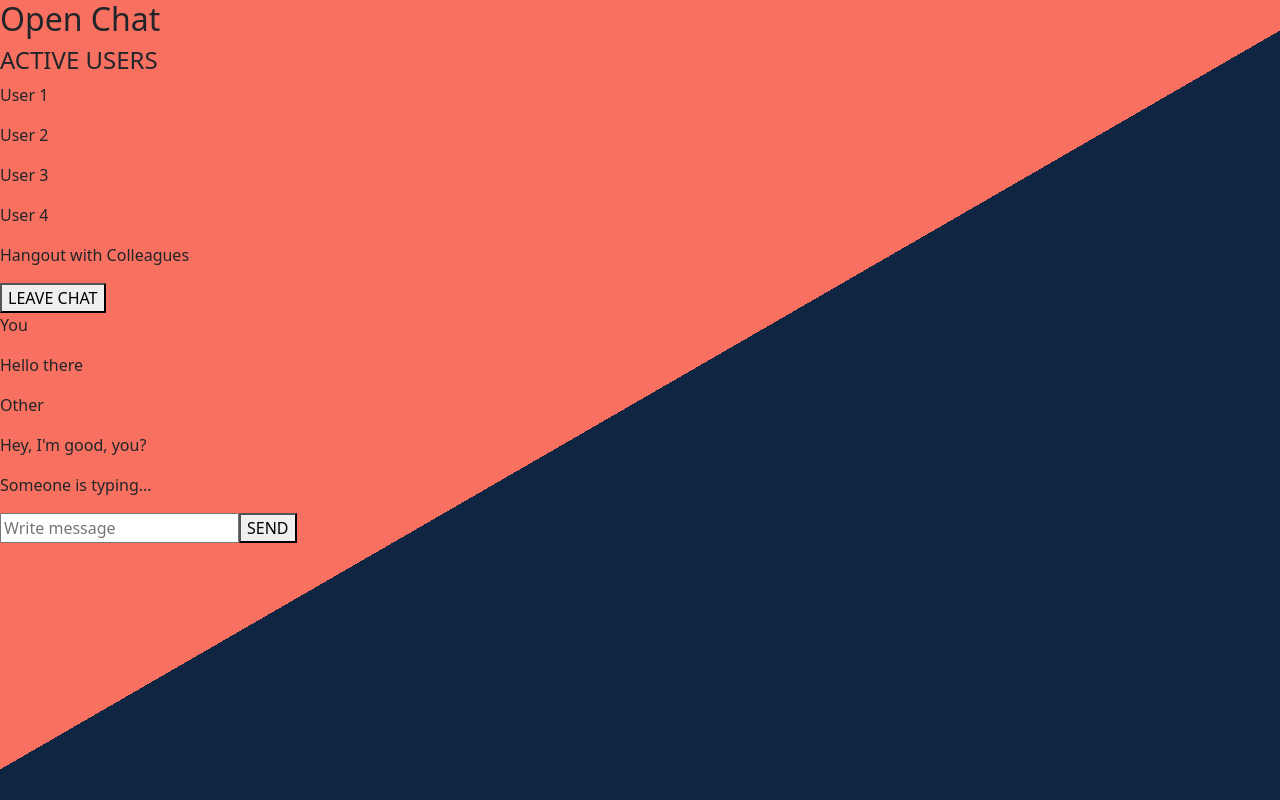
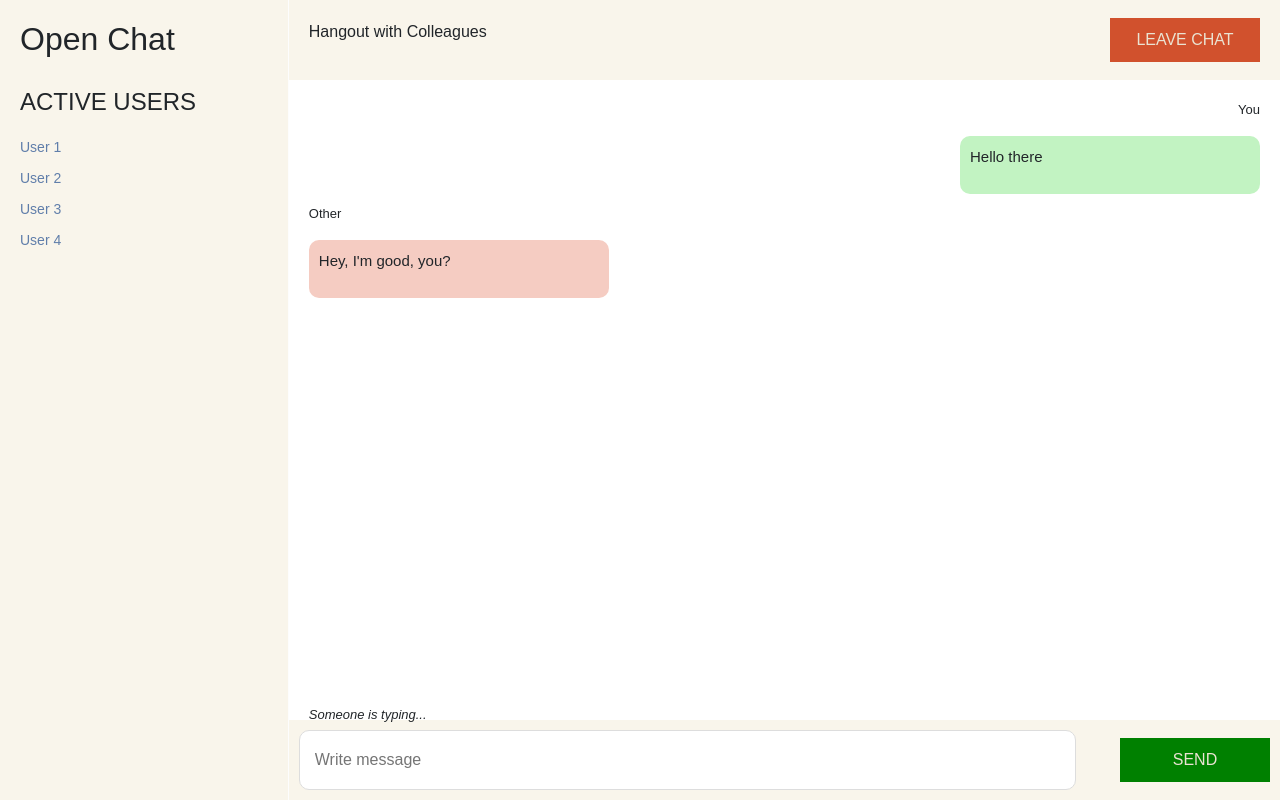
Before and after one commit to dpaul93/Group-17-Project-2, a React (Vite) app: page /Chat in a window 1280 px wide. Built offline with nearby package versions, Linux system fonts and the light colour scheme.

Commit message:
added css for chat page

```diff
--- a/src/App.css
+++ b/src/App.css
@@ -4,3 +4,159 @@
     --light: #f0ede4;
     -dark: #191919;
 }
+
+/* css styles for chat page */
+
+* {
+    box-sizing: border-box;
+    margin: 0;
+    padding: 0;
+    font-family: 'Poppins', sans-serif;
+  }
+  .home__container {
+    width: 100%;
+    height: 100vh;
+    display: flex;
+    flex-direction: column;
+    justify-content: center;
+    align-items: center;
+  }
+  .home__container > * {
+    margin-bottom: 10px;
+  }
+  .home__header {
+    margin-bottom: 30px;
+  }
+  .username__input {
+    padding: 10px;
+    width: 50%;
+  }
+  .home__cta {
+    width: 200px;
+    padding: 10px;
+    font-size: 16px;
+    cursor: pointer;
+    background-color: #607eaa;
+    color: #f9f5eb;
+    outline: none;
+    border: none;
+    border-radius: 5px;
+  }
+  .chat {
+    width: 100%;
+    height: 100vh;
+    display: flex;
+    align-items: center;
+  }
+  .chat__sidebar {
+    height: 100%;
+    background-color: #f9f5eb;
+    flex: 0.2;
+    padding: 20px;
+    border-right: 1px solid #fdfdfd;
+  }
+  .chat__main {
+    height: 100%;
+    flex: 0.8;
+  }
+  .chat__header {
+    margin: 30px 0 20px 0;
+  }
+  .chat__users > * {
+    margin-bottom: 10px;
+    color: #607eaa;
+    font-size: 14px;
+  }
+  .online__users > * {
+    margin-bottom: 10px;
+    color: rgb(238, 102, 102);
+    font-style: italic;
+  }
+  .chat__mainHeader {
+    width: 100%;
+    height: 10vh;
+    display: flex;
+    align-items: center;
+    justify-content: space-between;
+    padding: 20px;
+    background-color: #f9f5eb;
+  }
+  .leaveChat__btn {
+    padding: 10px;
+    width: 150px;
+    border: none;
+    outline: none;
+    background-color: #d1512d;
+    cursor: pointer;
+    color: #eae3d2;
+  }
+  .message__container {
+    width: 100%;
+    height: 80vh;
+    background-color: #fff;
+    padding: 20px;
+    overflow-y: scroll;
+  }
+
+  .message__container > * {
+    margin-bottom: 10px;
+  }
+  .chat__footer {
+    padding: 10px;
+    background-color: #f9f5eb;
+    height: 10vh;
+  }
+  .form {
+    width: 100%;
+    height: 100%;
+    display: flex;
+    align-items: center;
+    justify-content: space-between;
+  }
+  .message {
+    width: 80%;
+    height: 100%;
+    border-radius: 10px;
+    border: 1px solid #ddd;
+    outline: none;
+    padding: 15px;
+  }
+  .sendBtn {
+    width: 150px;
+    background-color: green;
+    padding: 10px;
+    border: none;
+    outline: none;
+    color: #eae3d2;
+    cursor: pointer;
+  }
+  .sendBtn:hover {
+    background-color: rgb(129, 201, 129);
+  }
+  .message__recipient {
+    background-color: #f5ccc2;
+    width: 300px;
+    padding: 10px;
+    border-radius: 10px;
+    font-size: 15px;
+  }
+  .message__sender {
+    background-color: rgb(194, 243, 194);
+    max-width: 300px;
+    padding: 10px;
+    border-radius: 10px;
+    margin-left: auto;
+    font-size: 15px;
+  }
+  .message__chats > p {
+    font-size: 13px;
+  }
+  .sender__name {
+    text-align: right;
+  }
+  .message__status {
+    position: fixed;
+    bottom: 50px;
+    font-size: 13px;
+    font-style: italic;
+  }
```
